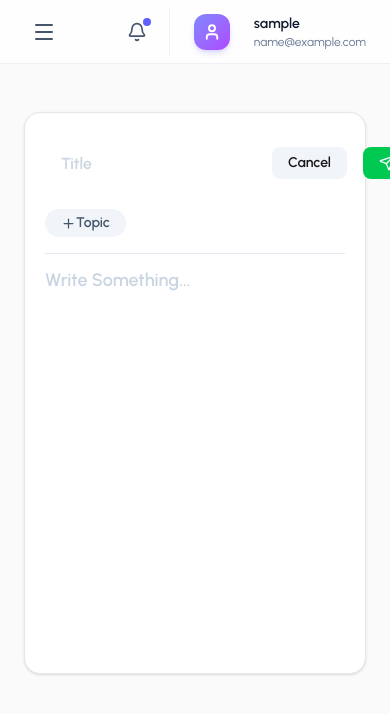
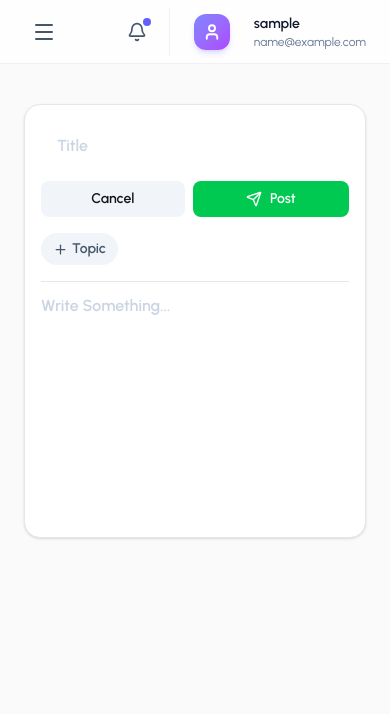
Before and after one commit to Rahulmkd/Ai-learning-App, a React (Vite) app in the folder frontend/: page /create in a window 390 px wide. Shown: the top 714 px of the page. Built offline with nearby package versions, Linux system fonts and the light colour scheme; no server answers; sample sign-in values are in the browser's storage.

Commit message:
design responsive for small screen ui

```diff
--- a/frontend/src/App.jsx
+++ b/frontend/src/App.jsx
@@ -25,7 +25,7 @@ import About from "./pages/Home/About";
 import Contact from "./pages/Home/Contact";
 import Privacy from "./pages/Home/Privacy";
 import Community from "./pages/Community/Community";
-import CreateNote from "./pages/Community/CreateNote";
+import CreatePost from "./pages/Community/CreatePost";
 
 const App = () => {
   const { loading } = useAuth();
@@ -60,7 +60,7 @@ const App = () => {
           <Route path="/quizzes/:quizId" element={<QuizTakePage />} />
           <Route path="/quizzes/:quizId/results" element={<QuizResultPage />} />
           <Route path="/community" element={<Community />} />
-          <Route path="/create" element={<CreateNote />} />
+          <Route path="/create" element={<CreatePost />} />
           <Route path="/profile" element={<ProfilePage />} />
         </Route>
 
--- a/frontend/src/pages/Community/Community.jsx
+++ b/frontend/src/pages/Community/Community.jsx
@@ -14,11 +14,23 @@ const Community = () => {
     { tab: "Feedback", value: "feedback" },
   ];
 
+  const POSTS = [
+    {
+      id: 1,
+      title: "Cleartrip - Flipkart (UI Developer 1) - Offer Discussion",
+      time: "2 hours ago",
+      like: 2,
+      comments: 1,
+      note: "Got an offer from Cleartrip (UI 1 role) and wanted some opinions on whether it's a good move. YOE: ~1.6 years. Offer details (Cleartrip): Base: 16.5 LPA · Bonus: 1.65 LPA · Stocks: ~1.75 LPA · Total: ~20 LPA. Current compensation (Service-based AI company): Base: 12 LPA · Total: ~14 LPA. Looking for advice on whether the switch makes sense given the role, company trajectory, and overall package.",
+    },
+
+  ];
+
   return (
-    <div className="min-h-screen">
+    <div className="min-h-screen bg-gray-50">
       {/* Header */}
       <div className="w-full flex justify-center mt-4 px-2">
-        <div className="w-full md:w-[90%] bg-white text-black px-3 md:px-6 py-3 flex flex-col sm:flex-row items-start sm:items-center justify-between gap-3 rounded-xl">
+        <div className="w-full md:w-[90%] text-black px-3 md:px-6 py-3 flex flex-col sm:flex-row items-start sm:items-center justify-between gap-3 rounded-xl">
           {/* Tabs (Scrollable on mobile) */}
           <div className="flex items-center gap-2 overflow-x-auto scrollbar-hide w-full">
             {tabLists.map((list) => {
@@ -31,7 +43,7 @@ const Community = () => {
                   onClick={() => setActiveTab(list.value)}
                   className={`flex-shrink-0 group flex items-center gap-2 px-3 md:px-4 py-1.5 text-xs md:text-sm font-semibold rounded-lg transition-all duration-200 ${
                     isActive
-                      ? "bg-slate-200 text-black shadow-md"
+                      ? "bg-slate-200 text-black"
                       : "text-slate-700 hover:bg-slate-100"
                   }`}
                 >
@@ -52,7 +64,7 @@ const Community = () => {
           {/* Create Button */}
           <button
             onClick={() => navigate("/create")}
-            className="flex items-center justify-center gap-2 w-full sm:w-auto px-3 md:px-4 py-2 text-sm bg-green-500 hover:bg-green-600 text-white font-semibold rounded-lg"
+            className="flex items-center justify-center gap-2 w-full sm:w-auto px-3 md:px-4 py-2 text-sm bg-green-500 hover:bg-green-600 text-white font-medium rounded-lg transition-all duration-200 active:scale-95 hover:scale-[1.02]"
           >
             <SquarePen size={16} />
             Create
@@ -60,14 +72,13 @@ const Community = () => {
         </div>
       </div>
 
-      {/* Content */}
-      <div className="w-full md:w-[90%] mx-auto mt-6 px-3">
-        {/* {activeTab === "forYou" && <p>For You Content</p>}
-        {activeTab === "career" && <p>Career Content</p>}
-        {activeTab === "interview" && <p>Interview Content</p>}
-        {activeTab === "feedback" && <p>Feedback Content</p>} */}
-
-        <PostContent />
+      {/* Posts */}
+      <div className="w-full md:w-[85%] mx-auto mt-6 px-3 sm:px-4">
+        <div className="space-y-4">
+          {POSTS.map((post) => (
+            <PostContent key={post.id} post={post} />
+          ))}
+        </div>
       </div>
     </div>
   );
--- a/frontend/src/pages/Community/CreateNote.jsx
+++ /dev/null
@@ -1,55 +0,0 @@
-import { Plus, Send } from "lucide-react";
-import React from "react";
-import { Link } from "react-router-dom";
-
-const CreateNote = () => {
-  return (
-    <div className="w-full max-w-3xl mx-auto mt-6 bg-white rounded-2xl shadow-sm border border-gray-200 p-5">
-      <form className="space-y-4">
-        {/* Title Input */}
-        <div className="flex items-center gap-3">
-          <input
-            type="text"
-            name="title"
-            placeholder="Title"
-            className="flex-1 h-15 px-4 rounded-xl focus:outline-none placeholder:font-semibold placeholder:text-slate-300"
-            required
-          />
-          <div className="flex items-center justify-center gap-4">
-            <Link to="/community">
-              <button className="flex items-center gap-2 px-4 py-1.5 text-sm font-semibold rounded-lg transition bg-slate-100 hover:bg-slate-200">
-                Cancel
-              </button>
-            </Link>
-
-            <button className="flex items-center gap-2 px-4 py-1.5 text-sm font-semibold rounded-lg transition bg-green-500 hover:bg-green-600 text-white">
-              <Send size={16} />
-              Post
-            </button>
-          </div>
-        </div>
-
-        {/* Add Topic Button */}
-
-        <button
-          type="button"
-          className="flex items-center px-4 py-1 text-sm font-semibold text-slate-600 rounded-2xl transition bg-slate-100 hover:bg-slate-200"
-        >
-          <Plus size={15} />
-          Topic
-        </button>
-
-        <div className="pt-3 border-t border-slate-200 h-100">
-          <textarea
-            name="content"
-            placeholder="Write Something..."
-            className="w-full h-full resize-none text-lg focus:outline-none placeholder:text-lg placeholder:text-slate-300 placeholder:font-semibold"
-            required
-          />
-        </div>
-      </form>
-    </div>
-  );
-};
-
-export default CreateNote;
--- /dev/null
+++ b/frontend/src/pages/Community/CreatePost.jsx
@@ -0,0 +1,63 @@
+import { Plus, Send } from "lucide-react";
+import React from "react";
+import { Link } from "react-router-dom";
+
+const CreatePost = () => {
+  return (
+    <div className="w-full max-w-3xl mx-auto mt-4 sm:mt-6 bg-white rounded-2xl shadow-sm border border-gray-200 p-4 sm:p-5">
+      <form className="space-y-4">
+        {/* Title + Actions */}
+        <div className="flex flex-col sm:flex-row sm:items-center gap-3">
+          <input
+            type="text"
+            name="title"
+            placeholder="Title"
+            className="w-full h-12 sm:h-14 px-4 rounded-xl focus:outline-none placeholder:font-semibold placeholder:text-slate-300"
+            required
+          />
+
+          {/* Buttons */}
+          <div className="flex justify-end sm:justify-center gap-2 sm:gap-3">
+            <Link to="/community" className="w-full sm:w-auto">
+              <button
+                type="button"
+                className="w-full sm:w-auto flex justify-center items-center gap-2 px-3 sm:px-4 py-2 text-sm font-semibold rounded-lg transition bg-slate-100 hover:bg-slate-200"
+              >
+                Cancel
+              </button>
+            </Link>
+
+            <button
+              type="submit"
+              className="w-full sm:w-auto flex justify-center items-center gap-2 px-3 sm:px-4 py-2 text-sm font-semibold rounded-lg transition bg-green-500 hover:bg-green-600 text-white"
+            >
+              <Send size={16} />
+              Post
+            </button>
+          </div>
+        </div>
+
+        {/* Add Topic Button */}
+        <button
+          type="button"
+          className="flex items-center gap-1 px-3 sm:px-4 py-1.5 text-sm font-semibold text-slate-600 rounded-2xl transition bg-slate-100 hover:bg-slate-200"
+        >
+          <Plus size={15} />
+          Topic
+        </button>
+
+        {/* Content */}
+        <div className="pt-3 border-t border-slate-200 h-60 sm:h-80">
+          <textarea
+            name="content"
+            placeholder="Write Something..."
+            className="w-full h-full resize-none text-base sm:text-lg focus:outline-none placeholder:text-base sm:placeholder:text-lg placeholder:text-slate-300 placeholder:font-semibold"
+            required
+          />
+        </div>
+      </form>
+    </div>
+  );
+};
+
+export default CreatePost;
--- a/frontend/src/pages/Community/PostContent.jsx
+++ b/frontend/src/pages/Community/PostContent.jsx
@@ -1,7 +1,92 @@
-import React from "react";
+import { Bookmark, Ellipsis, Heart, MessageCircle, User } from "lucide-react";
+import React, { useState } from "react";
 
-const PostContent = () => {
-  return <div>PostContent</div>;
+const PostContent = ({ post }) => {
+  const [menuOpen, setMenuOpen] = useState(false);
+
+  return (
+    <div className="bg-white rounded-xl border border-gray-200 p-4 sm:p-5 shadow-sm hover:shadow-md transition relative">
+      {/* Header */}
+      <div className="flex items-start gap-3">
+        {/* Avatar */}
+        <div className="w-10 h-10 rounded-full bg-gray-800 flex items-center justify-center text-gray-300 shrink-0">
+          <User size={18} />
+        </div>
+
+        {/* Title + Meta */}
+        <div className="flex-1 min-w-0">
+          <div className="flex items-center gap-2 text-xs sm:text-sm text-gray-500">
+            <span className="font-semibold text-gray-900">Anonymous User</span>
+            <span>·</span>
+            <span>{post.time}</span>
+          </div>
+
+          <p className="mt-1 text-sm sm:text-base font-semibold text-gray-900 line-clamp-2 hover:text-blue-600 cursor-pointer">
+            {post.title}
+          </p>
+        </div>
+
+        {/* Menu */}
+        <div className="relative">
+          <button
+            onClick={() => setMenuOpen(!menuOpen)}
+            className="p-1.5 rounded-full hover:bg-gray-100"
+          >
+            <Ellipsis size={18} />
+          </button>
+
+          {menuOpen && (
+            <div className="absolute right-0 mt-2 w-36 bg-white border rounded-lg shadow-lg z-20">
+              {["Copy link", "Report"].map((item) => (
+                <div
+                  key={item}
+                  onClick={() => setMenuOpen(false)}
+                  className="px-4 py-2 text-sm hover:bg-gray-50 cursor-pointer"
+                >
+                  {item}
+                </div>
+              ))}
+            </div>
+          )}
+        </div>
+      </div>
+
+      {/* Content */}
+      <p className="mt-3 text-sm text-gray-700 line-clamp-4">{post.note}</p>
+
+      {/* Divider */}
+      <div className="border-t my-3" />
+
+      {/* Footer */}
+      <div className="flex items-center justify-between text-gray-500 text-sm">
+        {/* Left */}
+        <div className="flex items-center gap-4">
+          <button className="flex items-center gap-1 hover:text-pink-500">
+            <Heart size={18} />
+            {post.like}
+          </button>
+
+          <button className="flex items-center gap-1 hover:text-blue-500">
+            <MessageCircle size={18} />
+            {post.comments}
+          </button>
+        </div>
+
+        {/* Save */}
+        <button className="hover:text-black">
+          <Bookmark size={18} />
+        </button>
+      </div>
+
+      {/* Backdrop */}
+      {menuOpen && (
+        <div
+          onClick={() => setMenuOpen(false)}
+          className="fixed inset-0 z-10"
+        />
+      )}
+    </div>
+  );
 };
 
 export default PostContent;
```
